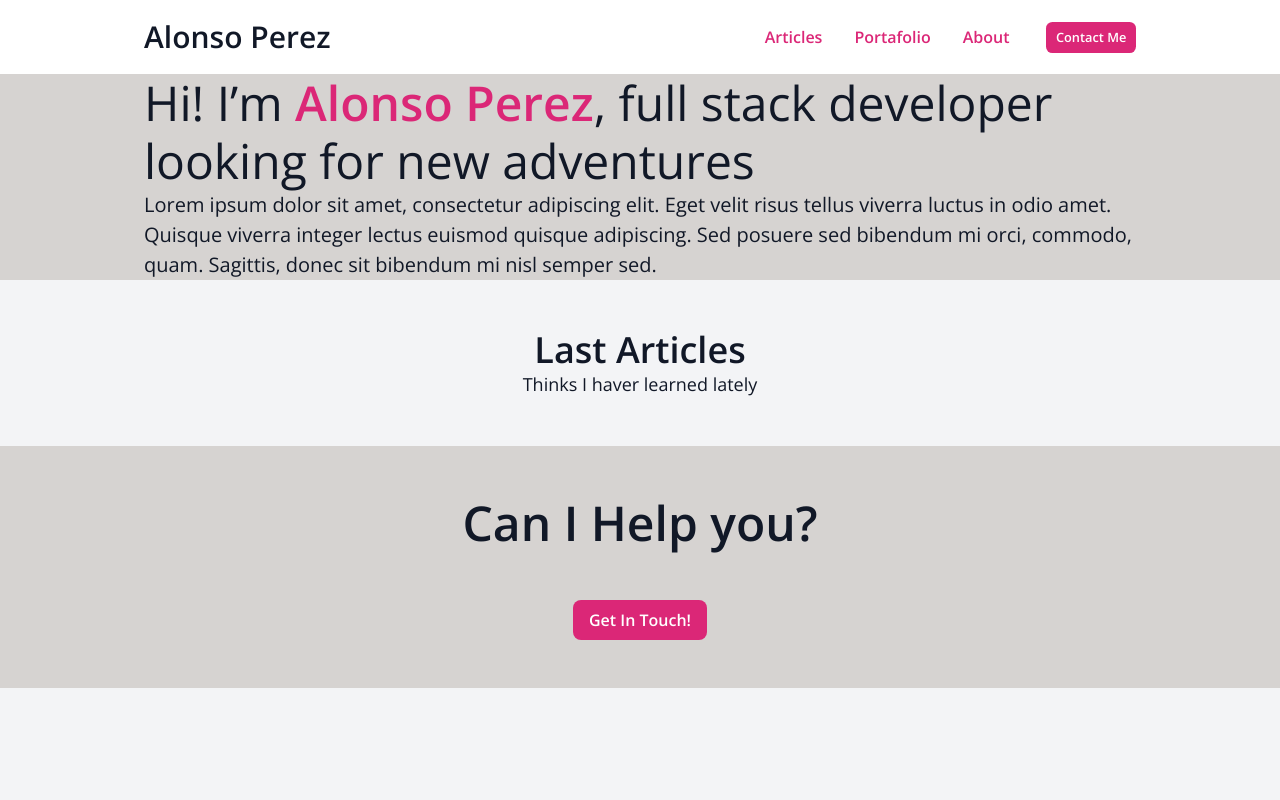
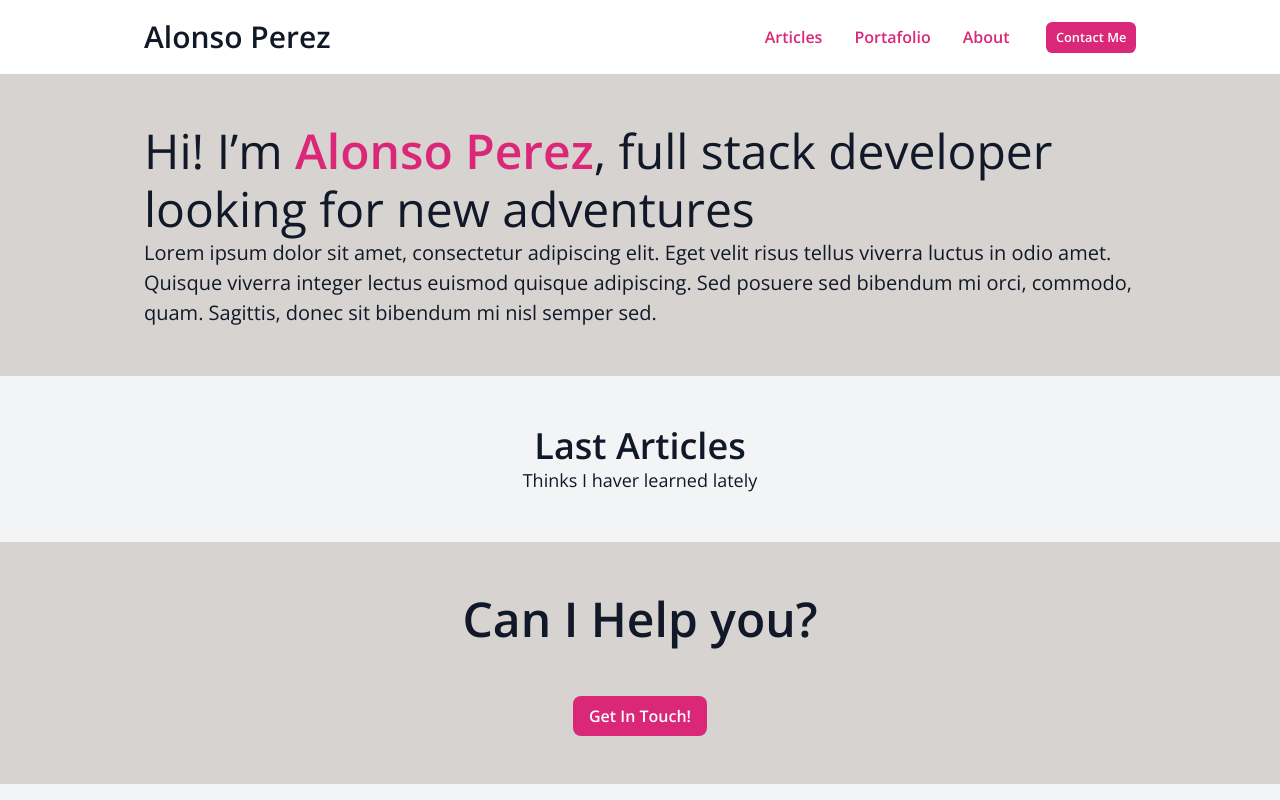
Before and after one commit to Alonzzoh/Blog-Alonzzoh, a plain HTML site: page homepage.html in a window 1280 px wide. Drawn offline with nearby package versions, Linux system fonts and the light colour scheme.

Commit message:
fix padding on presentation and doing articles

```diff
--- a/homepage.html
+++ b/homepage.html
@@ -39,7 +39,7 @@
         </nav>
       </div>
     </header>
-    <section class="section-padding-md bg-color-secondary-light">
+    <section class="padding-section-md bg-color-secondary-light">
       <div class="container-lg">
         <h2 class="heading-xl regular">
           Hi! I’m <span class="semibold color-primary">Alonso Perez</span>, full
@@ -58,6 +58,10 @@
         <h3 class="heading-lg semibold">Last Articles</h3>
         <p class="text-lg regular">Thinks I haver learned lately</p>
       </div>
+      <div>
+
+      </div>
+
     </main>
     <footer class="footer">
       <div class="container-lg footer-content">
```
